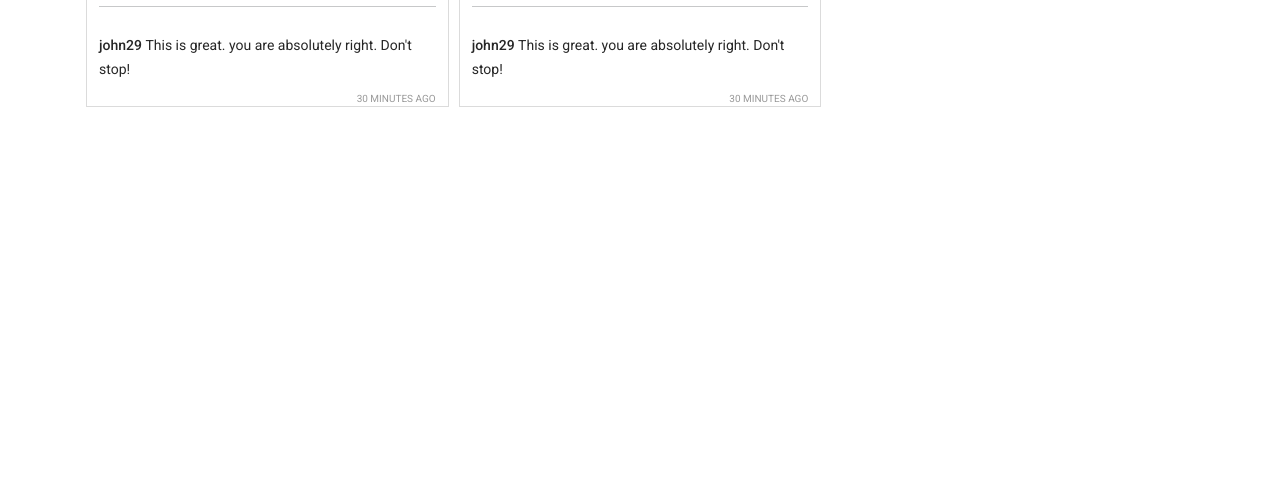
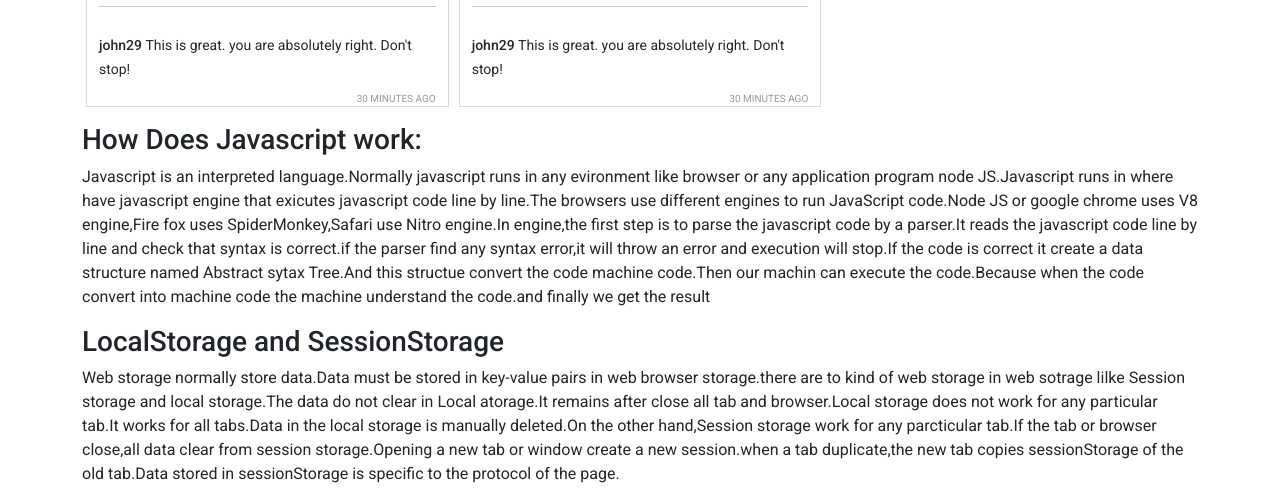
Before and after one commit to AbdMamun1999/insta-shohor, a plain HTML site: page index.html in a window 1280 px wide. Shown: the part 1425-1927 px from the top of the page. Before the commit the page ends 1548 px from the top, so only its background shows below. Drawn offline with nearby package versions, Linux system fonts and the light colour scheme.

Commit message:
add question answer

```diff
--- a/index.html
+++ b/index.html
@@ -77,6 +77,21 @@
                 <h1>Reported posts</h1>
             </div>
         </main>
+        <section class="container">
+            <article>
+                <div>
+                    <h3>How Does Javascript work:</h3>
+                    <p>Javascript is an interpreted language.Normally javascript runs in any evironment like browser or any application program node JS.Javascript runs in where have javascript engine that exicutes javascript code line by line.The browsers use different engines to run JavaScript code.Node JS or google chrome uses V8 engine,Fire fox uses SpiderMonkey,Safari use Nitro engine.In engine,the first step is to parse the javascript code by a parser.It reads the javascript code line by line and check that syntax is correct.if the parser find any syntax error,it will throw an error and execution will stop.If the code is correct it create a data structure named Abstract sytax Tree.And this structue convert the code machine code.Then our machin can execute the code.Because when the code convert into machine code the machine understand the code.and finally we get the result</p>
+                </div>
+                <div>
+                    <h3>LocalStorage and SessionStorage</h3>
+                    <p>
+                        Web storage normally store data.Data must be stored in key-value pairs in web browser storage.there are to kind of web storage in web sotrage lilke Session storage and local storage.The data do not clear in Local atorage.It remains after close all tab and browser.Local storage does not work for any particular tab.It works for all tabs.Data in the local storage is manually deleted.On the other hand,Session storage work for any parcticular tab.If the tab or browser close,all data clear from session storage.Opening a new tab or window create a new session.when a tab duplicate,the new tab copies sessionStorage of the old tab.Data stored in sessionStorage is specific to the protocol of the page.
+
+                    </p>
+                </div>
+            </article>
+        </section>
         <footer></footer>
 
         <!-- add javascript  file  -->
```
